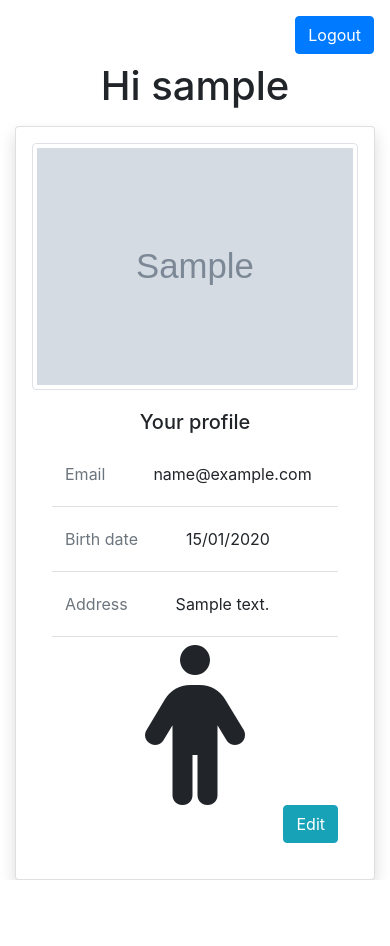
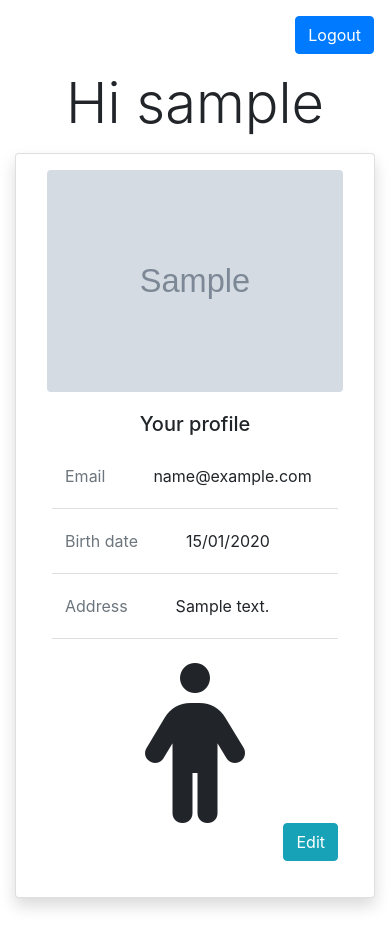
Before and after one commit to adrianliz/dear_diary, a Django app: page /diary/profile/ in a window 390 px wide. Shown: the part 61-1007 px from the top of the page. Before the commit the page ends 941 px from the top, so only its background shows below. Run offline with Django 3.2, Linux system fonts and the light colour scheme; a user stored in the database is signed in; tables that the repository leaves empty hold one stand-in row (values such as "Sample post"); grey boxes marked "Sample" are stand-in pictures; some libraries are stand-ins or nearby versions.

Commit message:
add: paginación del dashboard y mejoras visuales relativas al diseño mobile-first

```diff
--- a/diary/templates/diary/core/form.html
+++ b/diary/templates/diary/core/form.html
@@ -7,7 +7,7 @@
     <form method="POST" enctype="multipart/form-data" action="">
       {% csrf_token %}
       <div class="div mb-4">
-        <h1 class="display-4">{{form_name}}</h1>
+        <h1 class="display-3">{{form_name}}</h1>
       </div>
       {% for field in form %}
       <div class="form-group">
--- a/diary/templates/diary/core/page_form.html
+++ b/diary/templates/diary/core/page_form.html
@@ -8,7 +8,7 @@
   {% if page_title %}
   <div class="row mb-4">
     <div class="col-sm-6 mx-auto">
-      <h1 class="text-center">
+      <h1 class="display-4 text-center d-none d-lg-block">
         {{page_title | safe}}
       </h1>
       </h1>
@@ -22,7 +22,7 @@
     </div>
   </div>
 
-  <div class="text-center font-weight-bold mt-3">
+  <div class="text-center font-weight-bold mb-5">
     {% if back_url %}
     <a href={{back_url}} class="text-decoration-none">Go back</a>
     {% endif %}
--- a/diary/templates/diary/profile.html
+++ b/diary/templates/diary/profile.html
@@ -2,17 +2,17 @@
 
 {% block content %}
 {% include 'diary/core/navbar.html' %}
-<div class="container mt-2">
+<div class="container mt-3">
   <div class="row">
     <div class="col-sm-6 mx-auto">
-      <h1 class="text-center mb-3">Hi {{profile.user}}</h1>
+      <h1 class="display-4 text-center mb-3">Hi {{profile.user}}</h1>
     </div>
   </div>
 
-  <div class="row-sm-12">
+  <div class="row-sm-12 mb-5">
     <div class="card mx-auto shadow p-3 bg-white rounded">
-      <div class="text-center">
-        <img src="{{profile.avatar.url}}" class="img-thumbnail rounded mr-3" alt="avatar">
+      <div class="mx-auto text-center col-md-6">
+        <img src="{{profile.avatar.url}}" class="img-fluid rounded mr-3" alt="avatar">
       </div>
       <div class="card-body">
         <h5 class="mt-0 text-center">Your profile</h5>
@@ -30,21 +30,21 @@
             </div>
           </li>
           <li class="list-group-item">
-            <div class="row row-cols-sm-2 p-2">
+            <div class="row row-cols-sm-2 p-2 overflow-auto">
               <span class="text-muted mr-5">Address</span>
               {{profile.address}}
             </div>
           </li>
           {% if profile.gender == 1 %}
-          <div class="text-center fa-2x mt-2">
+          <div class="text-center fa-2x mt-4">
             <i class="fas fa-5x fa-male"></i>
           </div>
           {% elif profile.gender == 2 %}
-          <div class="text-center mt-2">
+          <div class="text-center mt-4">
             <i class="fas fa-5x fa-female"></i>
           </div>
           {% else %}
-          <div class="text-center mt-2">
+          <div class="text-center mt-4">
             <i class="fas fa-5x fa-genderless"></i>
           </div>
           {% endif %}
--- a/diary/views.py
+++ b/diary/views.py
@@ -61,9 +61,10 @@ def logout_view(request):
 class DashboardView(LoginRequiredMixin, ListView):
     template_name = 'diary/dashboard.html'
     context_object_name = 'moods'
+    paginate_by = 5
 
     def get_queryset(self):
-        return Mood.objects.filter(user=self.request.user)[:10]
+        return Mood.objects.filter(user=self.request.user).order_by('-updated_on')
 
 
 class CreateMoodView(LoginRequiredMixin, CreateView):
```
Also changed, not shown: diary/templates/diary/dashboard.html (+48 -1 lines), diary/templates/diary/landing.html (+4 -4 lines), static/diary/img/nocontent.jpeg (added).
